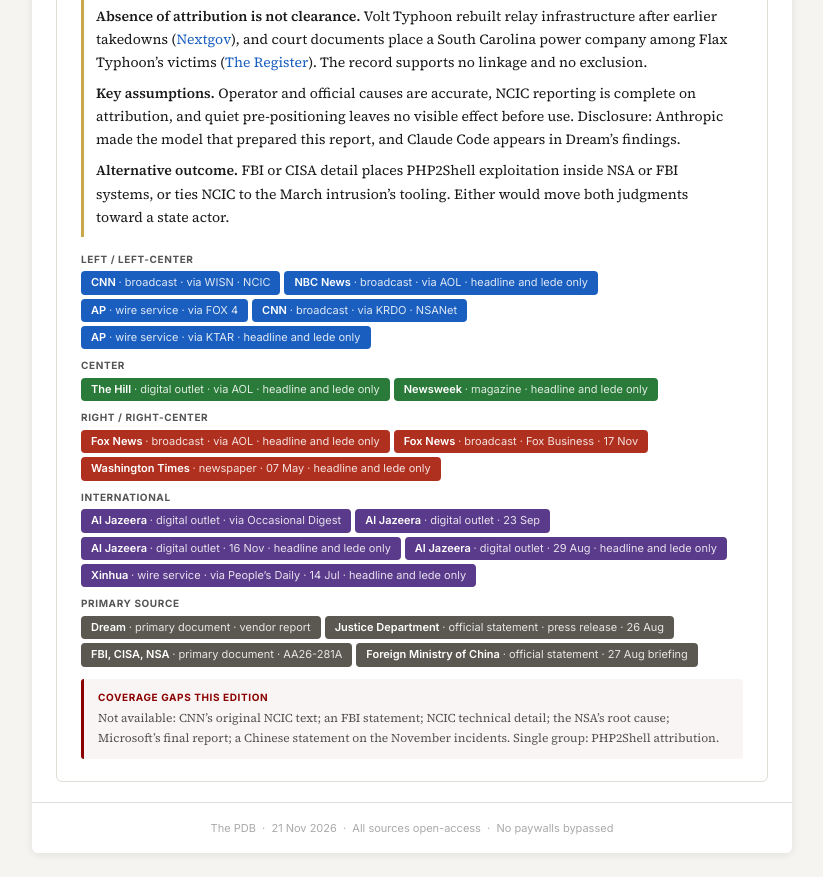
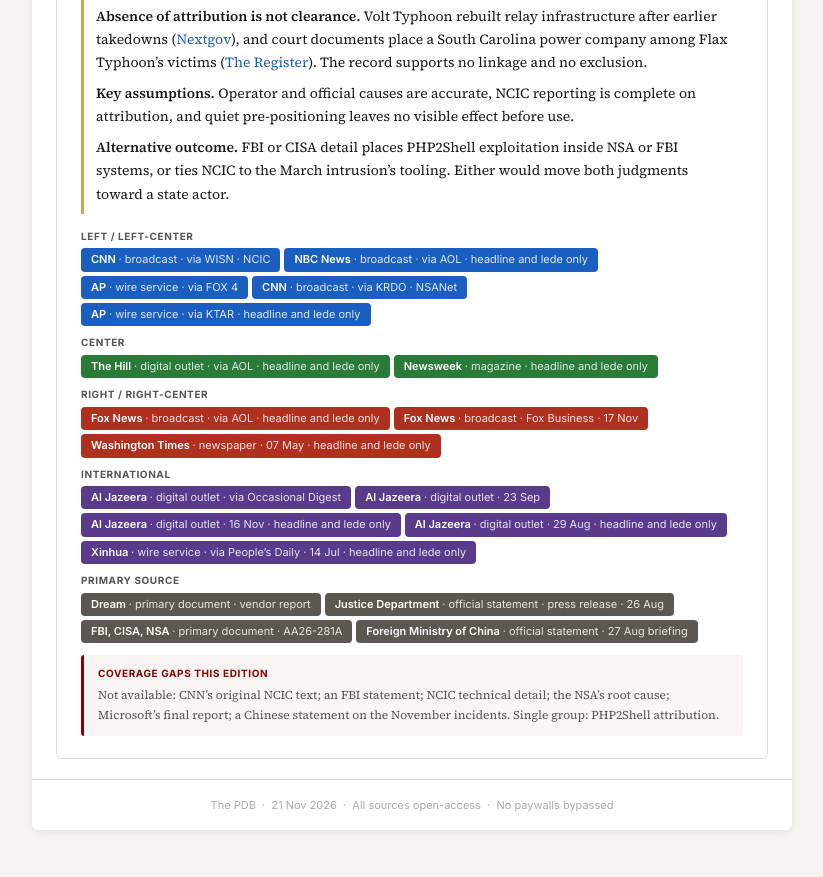
Before and after one commit to cmbourne06/PDB, a plain HTML site: page OnDemand/2026-11-21-od-Typhoon_Campaign_Linkages.html in a window 1280 px wide. Shown: the part 2801-3678 px from the top of the page, without its empty margins (228-1051 px from the left). After the commit the page ends 3655 px from the top, so only its background shows below. Drawn offline with nearby package versions, Linux system fonts and the light colour scheme.

Commit message:
Update 2026-11-21-od-Typhoon_Campaign_Linkages.html

```diff
--- a/OnDemand/2026-11-21-od-Typhoon_Campaign_Linkages.html
+++ b/OnDemand/2026-11-21-od-Typhoon_Campaign_Linkages.html
@@ -312,7 +312,7 @@ a:hover { color: var(--link-hover); text-decoration: underline; }
         <p><strong>Target fit does not separate state from criminal actors.</strong> NCIC holds law-enforcement data like that Salt Typhoon collected, and ShinyHunters took FBI data in September.</p>
         <p><strong>PHP2Shell is the one shared factor, and it runs through patching.</strong> A China-nexus cluster exploited it from late October while the NSA urged users to patch or go offline (<a href="https://www.tweaktown.com/news/114213/nsa-warns-70-percent-of-websites-to-install-the-latest-php-patch-now-or-go-offline/index.html" target="_blank" rel="noopener noreferrer">TweakTown</a>). <strong>Assessment:</strong> roughly even chance (low confidence) that this urgency shaped NSANet’s maintenance timing, based on Clayton’s patching account and that advisory. AI-assisted discovery of the flaws would raise patch volume (<a href="https://www.implicator.ai/us-tech-outages-ai-patch-rush.md" target="_blank" rel="noopener noreferrer">Implicator</a>).</p>
         <p><strong>Absence of attribution is not clearance.</strong> Volt Typhoon rebuilt relay infrastructure after earlier takedowns (<a href="https://www.nextgov.com/cybersecurity/2026/10/chinas-volt-typhoon-quietly-built-another-hacking-network-following-us-crackdown-new-findings-say/416848/" target="_blank" rel="noopener noreferrer">Nextgov</a>), and court documents place a South Carolina power company among Flax Typhoon’s victims (<a href="https://www.theregister.com/a/5302107" target="_blank" rel="noopener noreferrer">The Register</a>). The record supports no linkage and no exclusion.</p>
-        <p><strong>Key assumptions.</strong> Operator and official causes are accurate, NCIC reporting is complete on attribution, and quiet pre-positioning leaves no visible effect before use. Disclosure: Anthropic made the model that prepared this report, and Claude Code appears in Dream’s findings.</p>
+        <p><strong>Key assumptions.</strong> Operator and official causes are accurate, NCIC reporting is complete on attribution, and quiet pre-positioning leaves no visible effect before use.</p>
         <p><strong>Alternative outcome.</strong> FBI or CISA detail places PHP2Shell exploitation inside NSA or FBI systems, or ties NCIC to the March intrusion’s tooling. Either would move both judgments toward a state actor.</p>
       </div>
 
```
